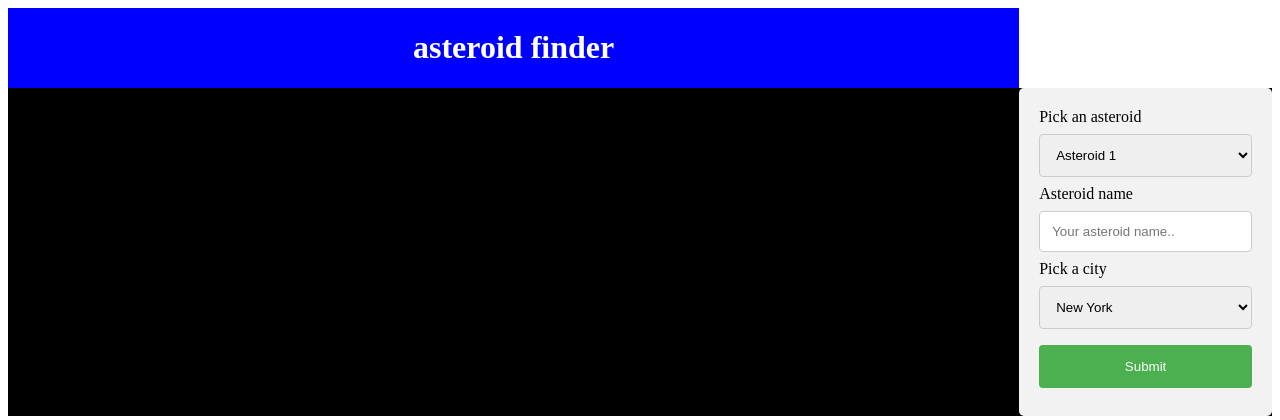
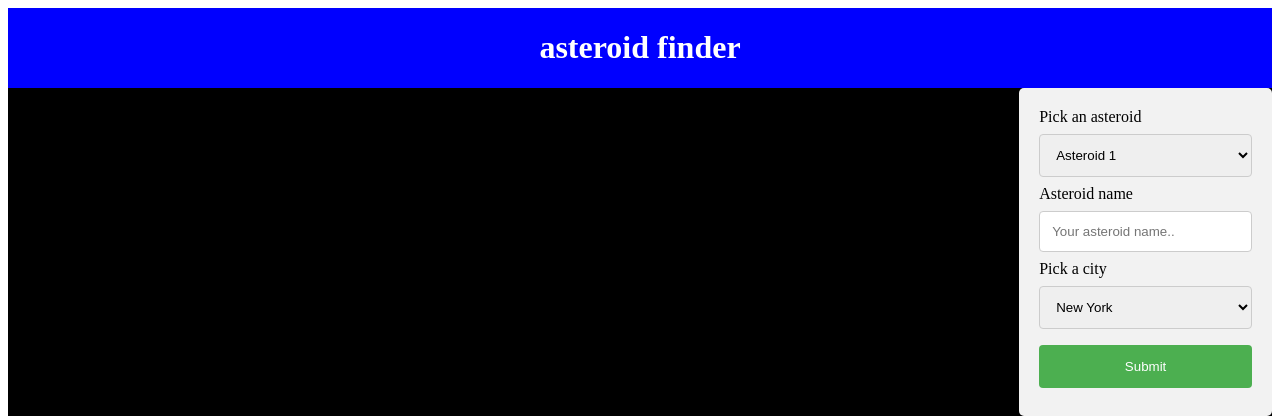
Before and after one commit to Harriet-Hall/Space-app, a Flask app: page / in a window 1280 px wide. Shown: the top 420 px of the page. Run offline with Flask 3, Linux system fonts and the light colour scheme.

Commit message:
made changes to style.css

```diff
--- a/static/style.css
+++ b/static/style.css
@@ -4,6 +4,8 @@ h1 {
 }
 
 header{
+    grid-column-start: 1;
+    grid-column-end: 3;
     background-color: blue;
 }
 
```
